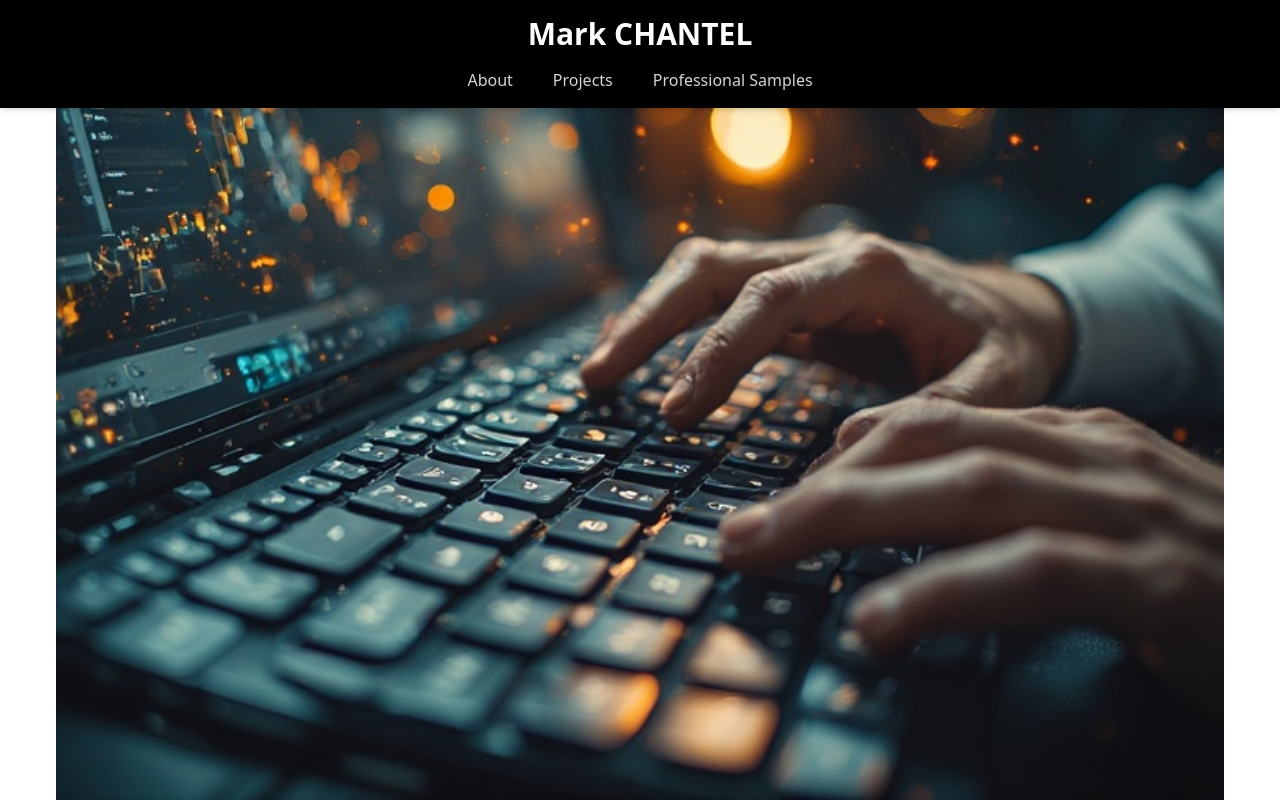
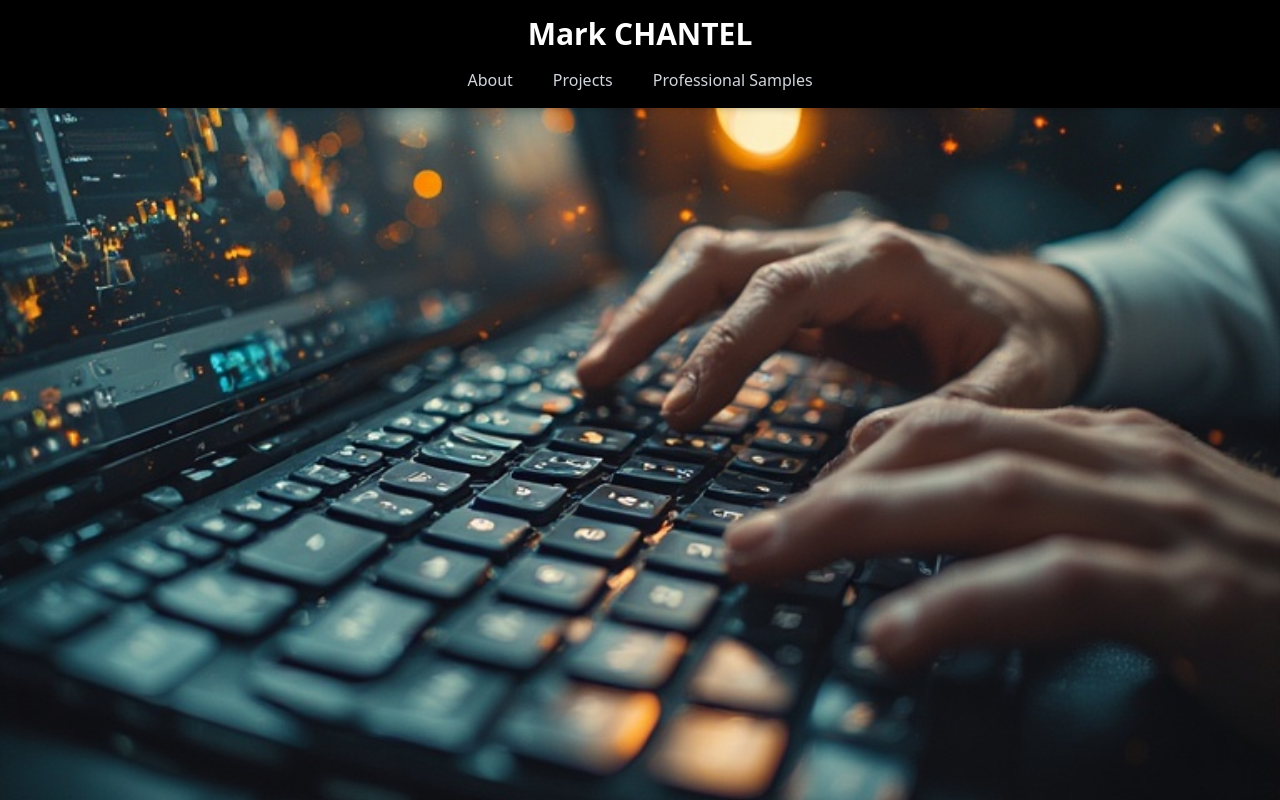
Before and after one commit to mcsgdigital/portfolio, a Next.js app: page / in a window 1280 px wide. Built offline with nearby package versions, Linux system fonts and the light colour scheme.

Commit message:
home-image
Made sure Home image covers full screen.

```diff
--- a/src/app/layout.js
+++ b/src/app/layout.js
@@ -1,3 +1,6 @@
+"use client";
+
+import { usePathname } from "next/navigation";
 import { Geist, Geist_Mono } from "next/font/google";
 import "./globals.css";
 import Header from "./components/Header";
@@ -13,12 +16,9 @@ const geistMono = Geist_Mono({
   subsets: ["latin"],
 });
 
-export const metadata = {
-  title: "Create Next App",
-  description: "Generated by create next app",
-};
+export default function RootLayout({ children }) {
+  const pathname = usePathname(); // Get the current route
 
-export default function RootLayout({ children }) {
   return (
     <html lang="en" className="dark:bg-neutral-600 bg-white min-h-screen">
       <body
@@ -26,9 +26,12 @@ export default function RootLayout({ children }) {
       >
         <PageContentProvider>
           <Header />
-          <div className="max-w-[1200px] mx-auto px-4">
-            {children}
-          </div>
+          {/* Conditionally apply max-w-[1200px] */}
+          {pathname === "/" ? (
+            <div>{children}</div> // No container for Home page
+          ) : (
+            <div className="max-w-[1200px] mx-auto px-4">{children}</div>
+          )}
         </PageContentProvider>
       </body>
     </html>
--- a/src/app/page.js
+++ b/src/app/page.js
@@ -1,5 +1,10 @@
 import Image from "next/image";
 import backgroundImg from "../assets/images/background.jpeg";
+
+export const metadata = {
+  title: "Mark CHANTEL's Portfolio",
+  description: "Web developer portfolio showcasing React, Next.js, and modern web development projects.",
+};
 
 export default function Home() {
   return (
```
